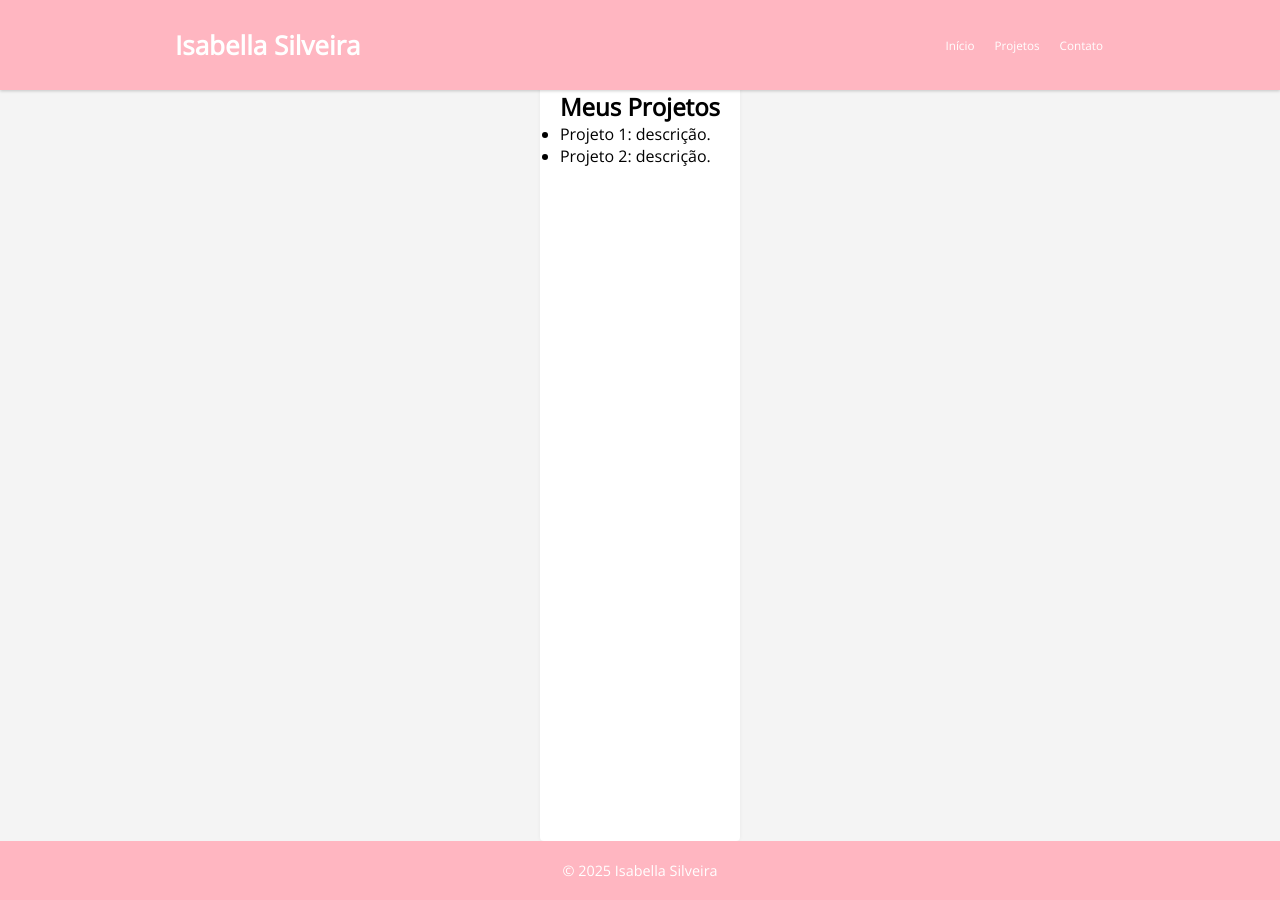
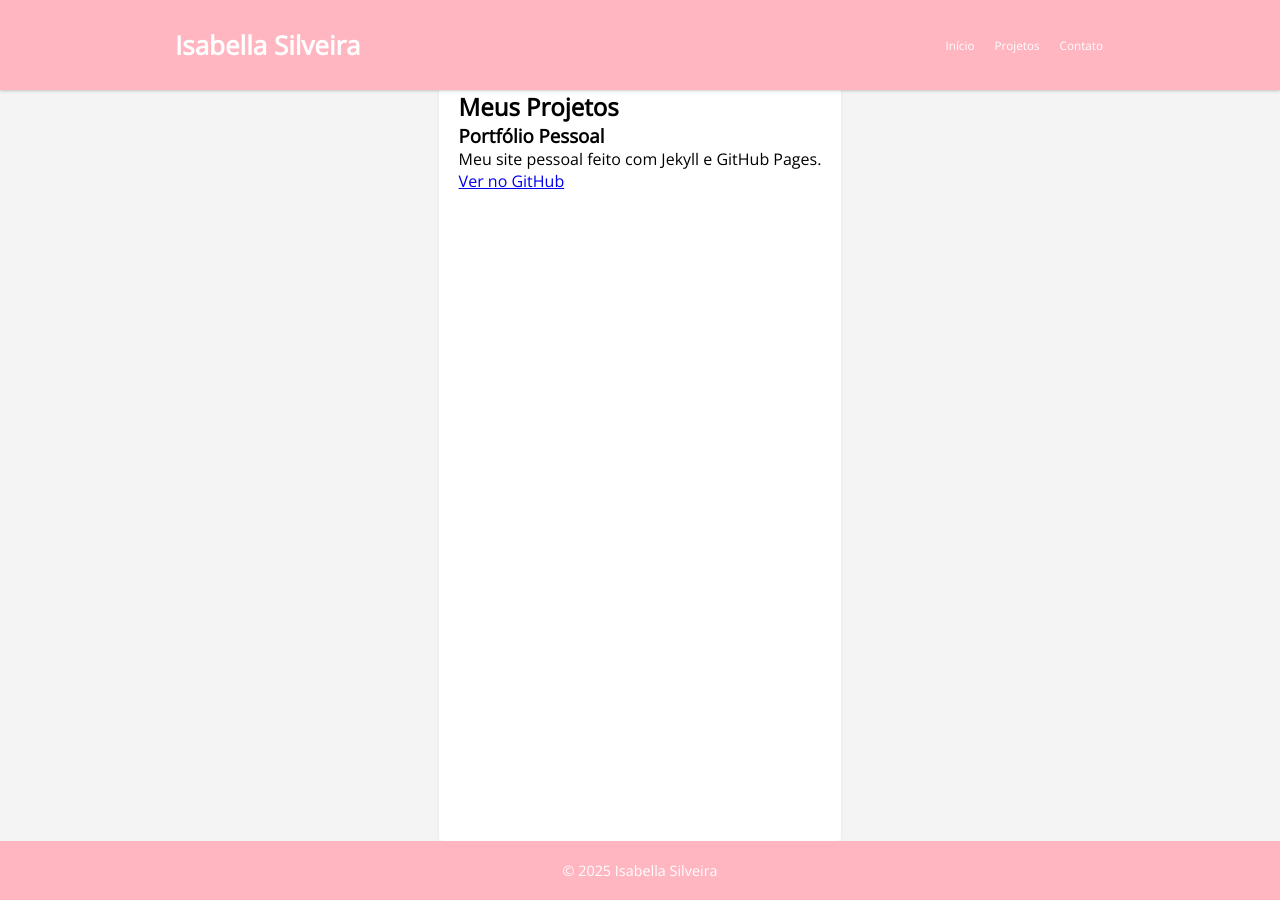
Before and after one commit to isacsilveira/isacsilveira.github.io, a Jekyll site: the page built from projetos.md, in a window 1280 px wide. Built offline with Jekyll 4.4.1, drawn with Linux system fonts in a browser that asks for light colours.

Commit message:
Update projetos.md

```diff
--- a/projetos.md
+++ b/projetos.md
@@ -4,7 +4,15 @@ title: Projetos
 permalink: /projetos/
 ---
 
-## Meus Projetos
+<div class="projects-section">
+  <h2>Meus Projetos</h2>
+  <div class="project-grid">
 
-- Projeto 1: descrição.
-- Projeto 2: descrição.
+    <div class="project-card">
+      <h3> Portfólio Pessoal</h3>
+      <p>Meu site pessoal feito com Jekyll e GitHub Pages.</p>
+      <a href="https://github.com/isacsilveira/isacsilveira.githubio" target="_blank">Ver no GitHub</a>
+    </div>
+
+  </div>
+</div>
```
